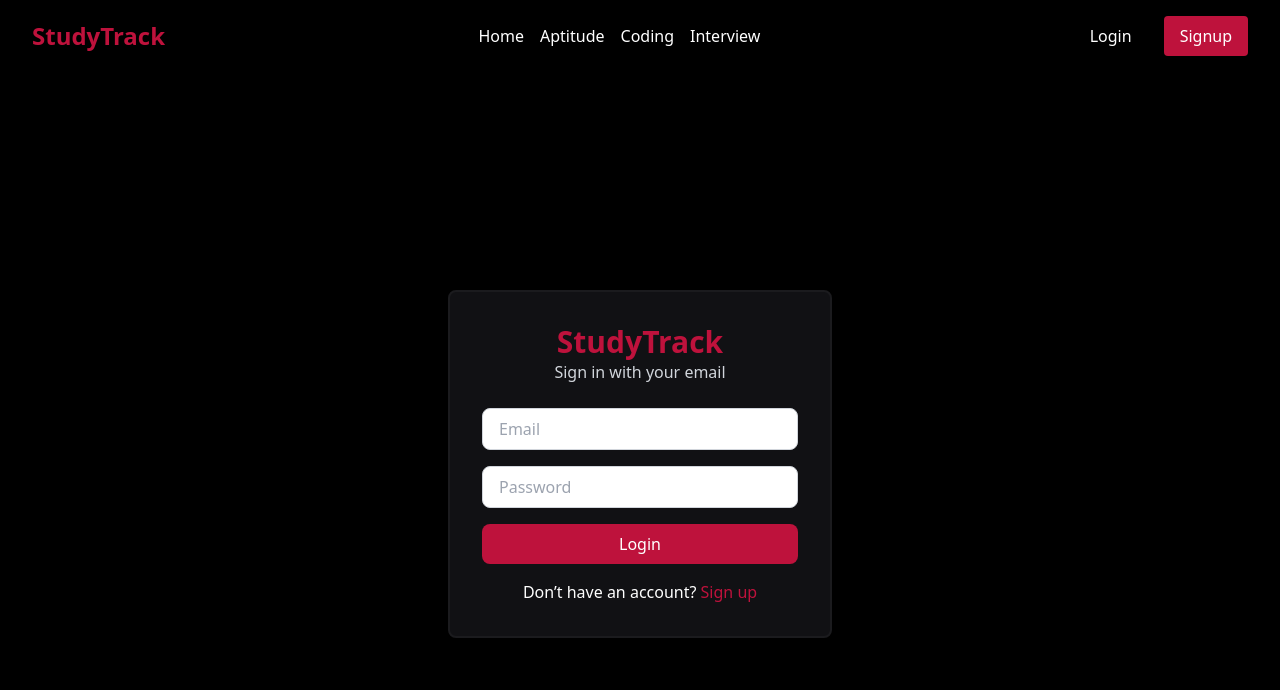
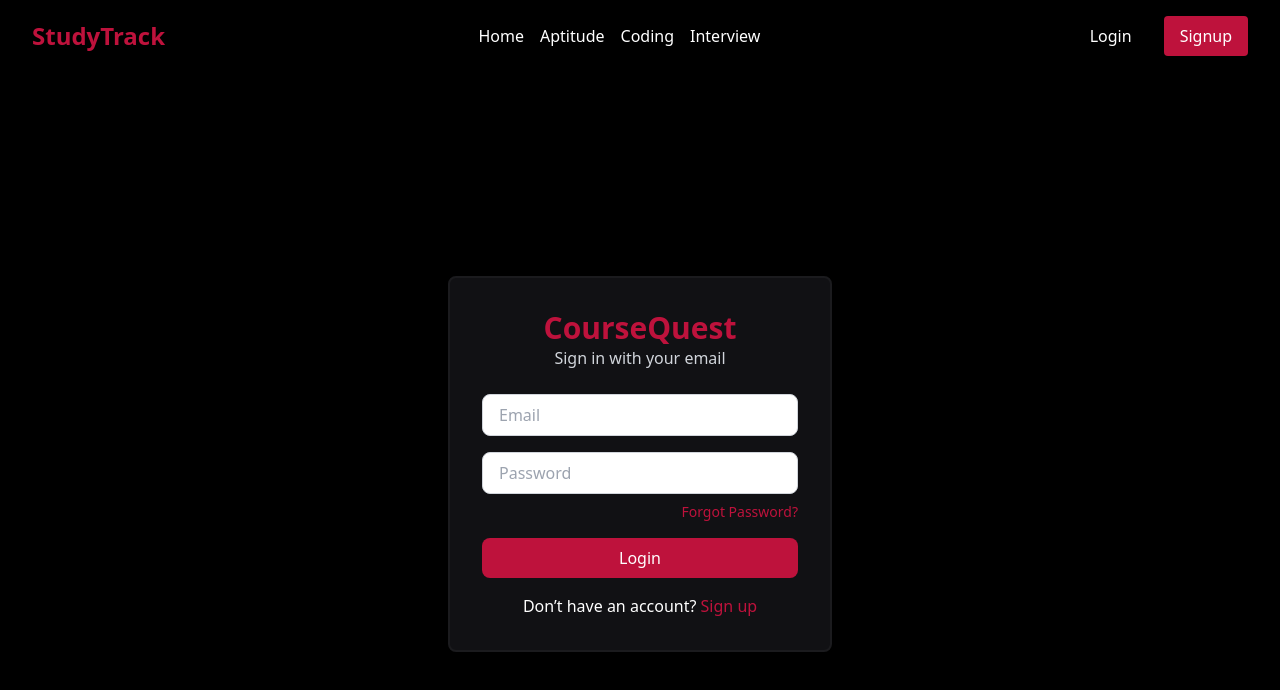
Before and after one commit to Sajidqureshi322/StudyTrack, a React (Create React App) app: page /login in a window 1280 px wide. Shown: the top 690 px of the page. Built offline with nearby package versions, Linux system fonts and the light colour scheme.

Commit message:
login done full

```diff
--- a/src/App.jsx
+++ b/src/App.jsx
@@ -12,6 +12,9 @@ import Signup from './components/Signup';
 import './index.css';
 import InterviewPage from './components/InterviewPage';
 import { ToastContainer } from 'react-toastify';
+import 'react-toastify/dist/ReactToastify.css';
+import ProtectedRoute from './components/ProtectedRoute';
+
 
 const App = () => {
   // State to control visibility of Login and Signup buttons
@@ -24,21 +27,14 @@ const App = () => {
         {/* Pass showButtons state and setShowButtons function to Header */}
         <Header showButtons={showButtons} />
         <div className="container mx-auto mt-16">
-          <Routes>
-            {/* Pass setShowButtons to Login component */}
-            <Route path="/login" element={<Login setShowButtons={setShowButtons} />} />
-            <Route path="/signup" element={<Signup />} />
-            <Route path="/aptitude" element={<div><Aptitude /> <Footer/></div>} />
-            <Route path="/coding" element={<div><Coding /> <Footer/></div>} />
-            <Route path="/interview" element={<InterviewPage />} />
-            <Route path="/" element={
-              <div>
-                <Companies />
-                <FAQ />
-                <Footer />
-              </div>
-            } />
-          </Routes>
+        <Routes>
+          <Route path="/login" element={<Login setShowButtons={setShowButtons} />} />
+          <Route path="/signup" element={<Signup />} />
+          <Route path="/aptitude" element={<ProtectedRoute element={Aptitude} />} />
+          <Route path="/coding" element={<ProtectedRoute element={Coding} />} />
+          <Route path="/interview" element={<ProtectedRoute element={InterviewPage} />} />
+          <Route path="/" element={<div><Companies /><FAQ /><Footer /></div>} />
+        </Routes>
         </div>
       </Router>
     </>
--- /dev/null
+++ b/src/components/ProtectedRoute.jsx
@@ -0,0 +1,10 @@
+// src/components/ProtectedRoute.jsx
+import React from 'react';
+import { Navigate } from 'react-router-dom';
+
+const ProtectedRoute = ({ element: Component, ...rest }) => {
+  const isAuthenticated = localStorage.getItem("token");
+  return isAuthenticated ? <Component {...rest} /> : <Navigate to="/login" />;
+};
+
+export default ProtectedRoute;
--- /dev/null
+++ b/src/components/axiosinstance.js
@@ -0,0 +1,18 @@
+// src/server/axiosInstance.js
+import axios from 'axios';
+
+const axiosInstance = axios.create({
+  baseURL: 'http://localhost:8080/api', // Use your actual backend URL here
+});
+
+axiosInstance.interceptors.request.use((config) => {
+  const token = localStorage.getItem("token");
+  if (token) {
+    config.headers['Authorization'] = Bearer ${token};
+  }
+  return config;
+}, (error) => {
+  return Promise.reject(error);
+});
+
+export default axiosInstance;
--- a/src/components/login.jsx
+++ b/src/components/login.jsx
@@ -1,47 +1,54 @@
+import axios from 'axios';
 import React, { useState } from 'react';
 import { Link, useNavigate } from 'react-router-dom';
-import axios from 'axios';
 import base_url from '../server/api';
+import { toast } from 'react-toastify';
 
 const Login = ({ setShowButtons }) => {
   const [email, setEmail] = useState('');
   const [password, setPassword] = useState('');
   const navigate = useNavigate();
 
-  const handleLogin = async (e) => {
+  const handleSubmit = async (e) => {
     e.preventDefault();
 
     try {
-      const response = await axios.post(base_url + '/login', {
-        email,
-        password
+      const response = await axios.post(`${base_url}/login`, {
+        email: email,
+        password: password
       });
 
-      if (response.data === "Login successful!") {
-        // Hide the Login and Signup buttons after successful login
+      if (response.data.message === "Login successful") {
+        // Save JWT token in localStorage for persistent session management
+        localStorage.setItem("token", response.data.token);
+
+        // Hide login/signup buttons after successful login
         setShowButtons(false);
 
-        // Redirect to the homepage or any other page after login
-        navigate('/');
+        // Display success notification and navigate to home or protected page
+        toast.success("Login Successfully");
+        navigate("/"); // Redirect to home or another protected route
+
       } else {
-        console.log("Invalid credentials");
+        toast.error("Invalid Username or Password");
       }
     } catch (error) {
-      console.log("Error during login:", error);
+      // Handle network or server errors
+      toast.error("Login Failed. Please try again.");
+      console.error("Login error:", error);
     }
   };
 
   return (
     <div className="min-h-screen bg-black flex flex-col justify-center items-center">
       <div className="bg-customBlack rounded-lg p-8 w-96 shadow-lg border-2 border-customOb">
-        <h1 className="text-center text-3xl font-bold text-customRed">StudyTrack</h1>
+        <h1 className="text-center text-3xl font-bold text-customRed">CourseQuest</h1>
         <p className="text-center text-gray-300 mb-6">Sign in with your email</p>
 
-        <form onSubmit={handleLogin} className="space-y-4">
+        <div className="space-y-4">
           <input
             type="email"
             placeholder="Email"
-            value={email}
             onChange={(e) => setEmail(e.target.value)}
             className="w-full px-4 py-2 border border-gray-300 rounded-lg focus:outline-none focus:ring-2 focus:ring-customRed"
             required
@@ -49,16 +56,22 @@ const Login = ({ setShowButtons }) => {
           <input
             type="password"
             placeholder="Password"
-            value={password}
             onChange={(e) => setPassword(e.target.value)}
             className="w-full px-4 py-2 border border-gray-300 rounded-lg focus:outline-none focus:ring-2 focus:ring-customRed"
             required
           />
+        </div>
 
-          <button type="submit" className="w-full bg-customRed text-white py-2 mt-4 rounded-lg hover:bg-customPinkHover">
-            Login
-          </button>
-        </form>
+        <div className="flex justify-end mt-2">
+          <Link to="/forgot-password" className="text-sm text-customRed hover:underline">Forgot Password?</Link>
+        </div>
+
+        <button
+          onClick={handleSubmit}
+          className="w-full bg-customRed text-white py-2 mt-4 rounded-lg hover:bg-customPinkHover"
+        >
+          Login
+        </button>
 
         <div className="text-center mt-4 text-white">
           Don’t have an account? <Link to="/signup" className="text-customRed hover:underline">Sign up</Link>
```
